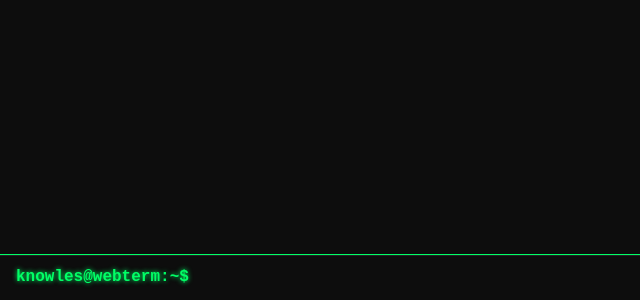
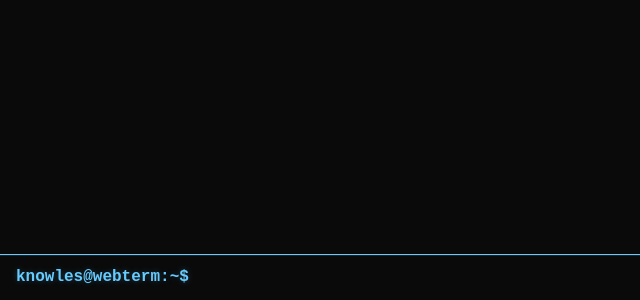
Before and after one commit to Riley36666/Portfolio, a website: page private/terminal.html in a window 1280 px wide. Shown: the part 500-800 px from the top of the page, without its empty margins (0-640 px from the left). Drawn offline with Linux system fonts and the light colour scheme; files that its build step writes are made by us from their sources; files whose address does not match are found by name.

Commit message:
Update terminal.css

```diff
--- a/private/terminal.css
+++ b/private/terminal.css
@@ -1,7 +1,7 @@
 body {
     margin: 0;
-    background-color: #0d0d0d;
-    color: #00ff66;
+    background-color: #0a0a0a;
+    color: #8be9fd;
     font-family: 'Courier New', Courier, monospace;
     height: 100vh;
     display: flex;
@@ -17,6 +17,7 @@ body {
     line-height: 1.5;
     scroll-behavior: smooth;
     font-size: 1rem;
+    color: #c0e8ff;
   }
 
   /* Custom Scrollbar */
@@ -27,23 +28,23 @@ body {
     background: #111;
   }
   #terminal::-webkit-scrollbar-thumb {
-    background: #00ff66;
+    background: #66ccff;
     border-radius: 4px;
   }
   #terminal::-webkit-scrollbar-thumb:hover {
-    background: #33ff99;
+    background: #99ddff;
   }
 
   #input-line {
     display: flex;
     padding: 12px 16px;
     border-top: 1px solid #222;
-    background-color: #0d0d0d;
-    box-shadow: 0 -1px 0 #00ff66;
+    background-color: #0a0a0a;
+    box-shadow: 0 -1px 0 #66ccff;
   }
 
   #prompt {
-    color: #00ff66;
+    color: #66ccff;
     margin-right: 8px;
     font-weight: bold;
   }
@@ -52,24 +53,24 @@ body {
     background: transparent;
     border: none;
     outline: none;
-    color: #00ff66;
+    color: #66ccff;
     flex: 1;
     font-family: inherit;
     font-size: 1rem;
-    caret-color: #00ff66;
+    caret-color: #66ccff;
   }
 
   #command::placeholder {
-    color: #008844;
-    opacity: 0.6;
+    color: #3399cc;
+    opacity: 0.5;
   }
 
   ::selection {
-    background: #00ff66;
-    color: #0d0d0d;
+    background: #66ccff;
+    color: #0a0a0a;
   }
 
-  /* Optional: subtle glow effect */
+  /* Subtle Glow Effect */
   body, #prompt, #command {
-    text-shadow: 0 0 5px #00ff66;
+    text-shadow: 0 0 6px #66ccff44;
   }
```
